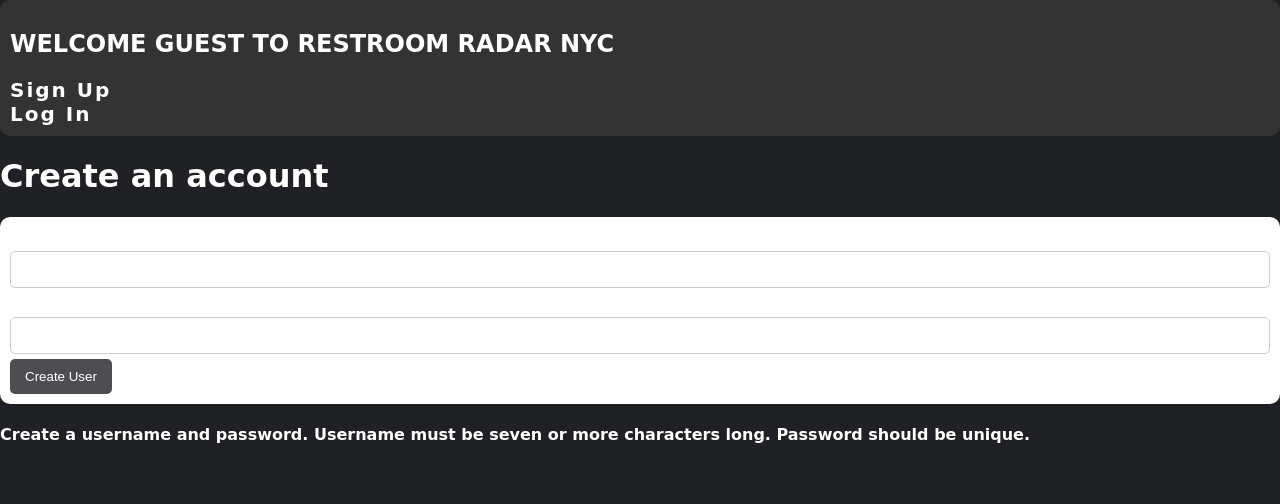
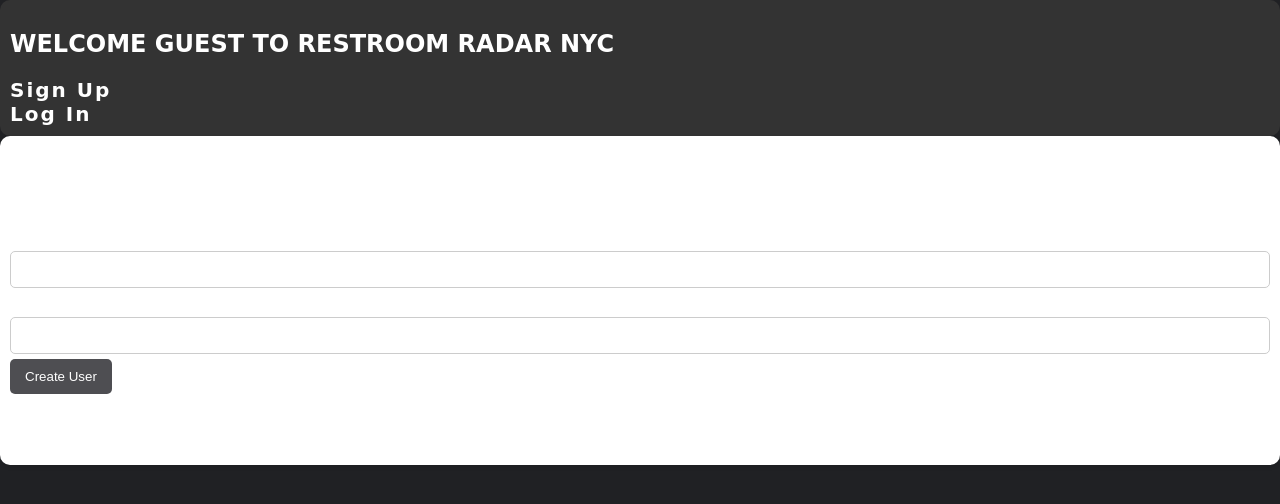
Before and after one commit to CherFoster/Restroom-Radar-NYC, a React (Create React App) app in the folder client/: page /signup in a window 1280 px wide. Shown: the top 504 px of the page. Built offline with nearby package versions, Linux system fonts and the light colour scheme; no server answers.

Commit message:
edit login

```diff
--- a/client/src/components/User/Login.jsx
+++ b/client/src/components/User/Login.jsx
@@ -2,12 +2,12 @@ import React, { useState } from 'react';
 import { Formik, Form, Field, ErrorMessage } from 'formik';
 import { useNavigate } from 'react-router-dom';
 import * as Yup from 'yup';
-import { useDispatch } from 'react-redux'
+import { useDispatch } from 'react-redux';
 import { login } from '../../reducers/sessionSlice';
 
 function Login() {
   const navigate = useNavigate();
-  const dispatch = useDispatch()
+  const dispatch = useDispatch();
   const initialValues = {
     username: '',
     password: '',
@@ -16,7 +16,7 @@ function Login() {
   // State variable to track login status
   const [loginError, setLoginError] = useState(null);
 
-  const formSchema = Yup.object().shape({
+  const validationSchema = Yup.object().shape({
     username: Yup.string()
       .min(7, 'Username must be at least 7 characters long')
       .required('Username is required'),
@@ -38,7 +38,7 @@ function Login() {
         return response.json();
       })
       .then(() => {
-        dispatch(login(values))
+        dispatch(login(values));
         navigate("/bathrooms");
       })
       .catch((error) => {
@@ -52,7 +52,7 @@ function Login() {
       <h1>Log In</h1>
       <Formik
         initialValues={initialValues}
-        formSchema={formSchema}
+        validationSchema={validationSchema} // corrected from formSchema to validationSchema
         onSubmit={handleSubmit}
       >
         {() => (
--- a/client/src/components/User/Signup.jsx
+++ b/client/src/components/User/Signup.jsx
@@ -1,13 +1,13 @@
 import React, { useState } from 'react';
+import { Formik, Form, Field, ErrorMessage } from 'formik';
 import { useNavigate } from 'react-router-dom';
-import { Formik, Form, Field, ErrorMessage } from 'formik';
 import * as Yup from 'yup';
+import { useDispatch } from 'react-redux';
 import { login } from '../../reducers/sessionSlice';
-import { useDispatch } from 'react-redux'
 
 function Signup() {
   const navigate = useNavigate();
-  const dispatch = useDispatch()
+  const dispatch = useDispatch();
   const initialValues = {
     username: '',
     password: '',
@@ -16,7 +16,7 @@ function Signup() {
   // State variable to track signup status
   const [signupError, setSignupError] = useState(null);
 
-  const formSchema = Yup.object().shape({
+  const validationSchema = Yup.object().shape({
     username: Yup.string()
       .min(7, 'Username must be at least 7 characters long')
       .required('Username is required'),
@@ -48,16 +48,16 @@ function Signup() {
   };
 
   return (
-    <div>
+    <div className="form">
       <h1>Create an account</h1>
       <Formik
         initialValues={initialValues}
-        formSchema={formSchema}
+        validationSchema={validationSchema} // corrected from formSchema to validationSchema
         onSubmit={handleSubmit}
       >
         {() => (
           <Form>
-            <div className="form">
+            <div>
               <label htmlFor="username">Username</label>
               <Field
                 type="text"
@@ -66,7 +66,8 @@ function Signup() {
                 required
               />
               <ErrorMessage name="username" component="div" className="error" />
-
+            </div>
+            <div>
               <label htmlFor="password">Password</label>
               <Field
                 type="password"
@@ -75,9 +76,9 @@ function Signup() {
                 required
               />
               <ErrorMessage name="password" component="div" className="error" />
-              <button type="submit">Create User</button>
-              {signupError && <div className="error">{signupError}</div>}
             </div>
+            <button type="submit">Create User</button>
+            {signupError && <div className="error">{signupError}</div>}
             <h4>Create a username and password. Username must be seven or more characters long. Password should be unique.</h4>
           </Form>
         )}
```
Also changed, not shown: 1 other file (tests, documents, lock files or other folders).
